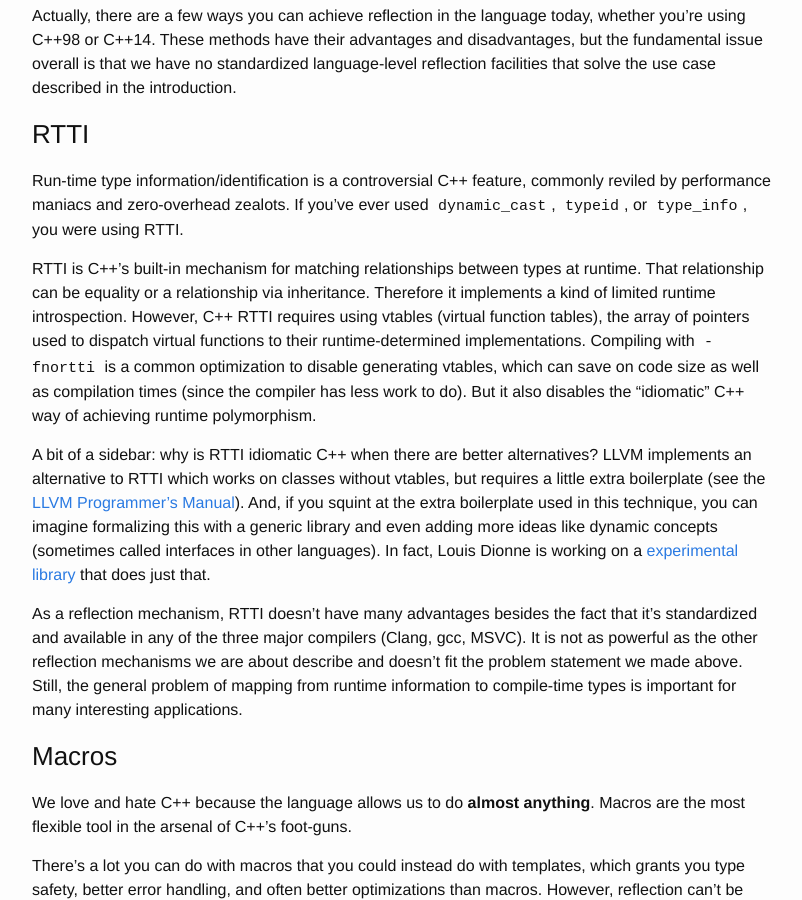
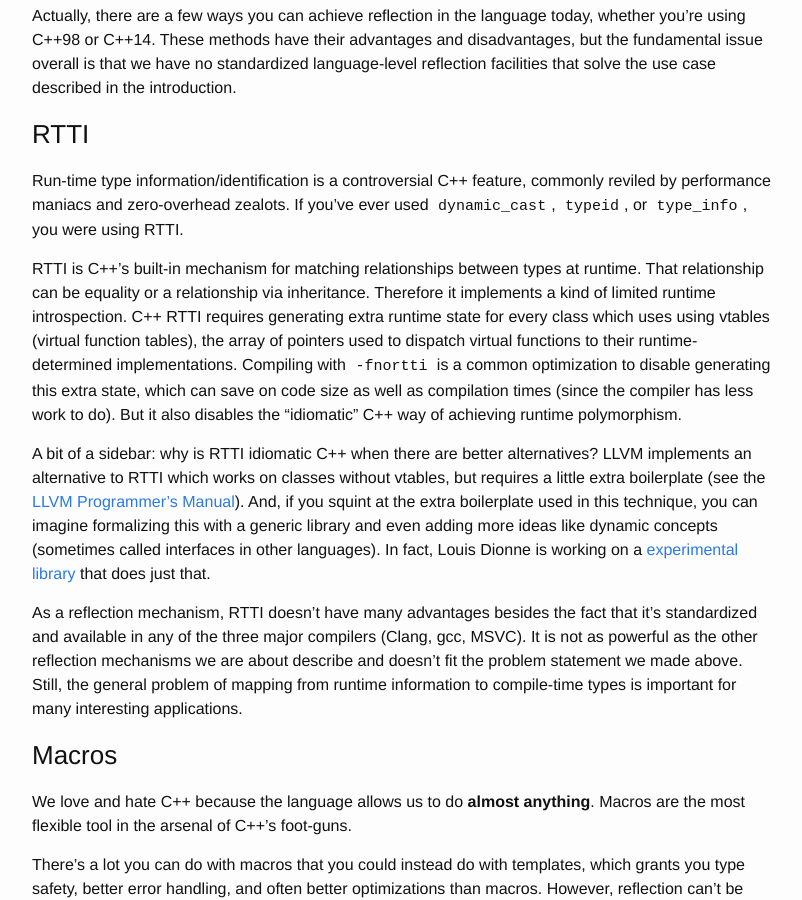
Before and after one commit to jacquelinekay/jacquelinekay.github.io, a Jekyll site: the page built from _posts/2017-04-13-reflection1.md, in a window 1280 px wide and 900 px high, scrolled down 1749 px. Shown: the whole window, without its empty margins (238-1040 px from the left). Built offline with Jekyll 4.4.1, drawn with Linux system fonts in a browser that asks for light colours.

Commit message:
Small wording correction

```diff
--- a/_posts/2017-04-13-reflection1.md
+++ b/_posts/2017-04-13-reflection1.md
@@ -45,7 +45,7 @@ Actually, there are a few ways you can achieve reflection in the language today,
 ### RTTI
 Run-time type information/identification is a controversial C++ feature, commonly reviled by performance maniacs and zero-overhead zealots. If you've ever used `dynamic_cast`, `typeid`, or `type_info`, you were using RTTI.
 
-RTTI is C++'s built-in mechanism for matching relationships between types at runtime. That relationship can be equality or a relationship via inheritance. Therefore it implements a kind of limited runtime introspection. However, C++ RTTI requires using vtables (virtual function tables), the array of pointers used to dispatch virtual functions to their runtime-determined implementations. Compiling with `-fnortti` is a common optimization to disable generating vtables, which can save on code size as well as compilation times (since the compiler has less work to do). But it also disables the "idiomatic" C++ way of achieving runtime polymorphism.
+RTTI is C++'s built-in mechanism for matching relationships between types at runtime. That relationship can be equality or a relationship via inheritance. Therefore it implements a kind of limited runtime introspection. C++ RTTI requires generating extra runtime state for every class which uses using vtables (virtual function tables), the array of pointers used to dispatch virtual functions to their runtime-determined implementations. Compiling with `-fnortti` is a common optimization to disable generating this extra state, which can save on code size as well as compilation times (since the compiler has less work to do). But it also disables the "idiomatic" C++ way of achieving runtime polymorphism.
 
 A bit of a sidebar: why is RTTI idiomatic C++ when there are better alternatives? LLVM implements an alternative to RTTI which works on classes without vtables, but requires a little extra boilerplate (see the [LLVM Programmer's Manual](http://llvm.org/docs/ProgrammersManual.html#the-isa-cast-and-dyn-cast-templates)). And, if you squint at the extra boilerplate used in this technique, you can imagine formalizing this with a generic library and even adding more ideas like dynamic concepts (sometimes called interfaces in other languages). In fact, Louis Dionne is working on a [experimental library](https://github.com/ldionne/dyno) that does just that.
 
```
